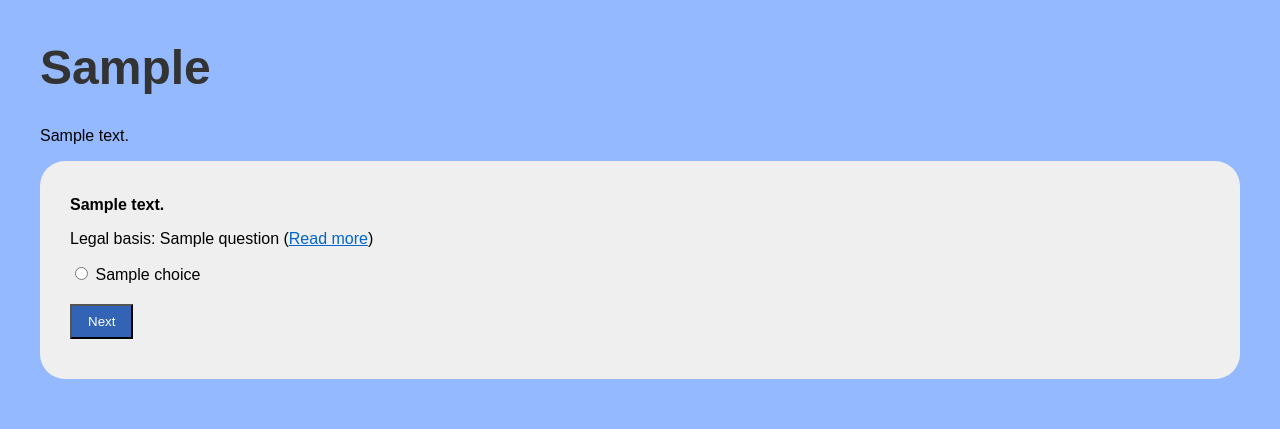
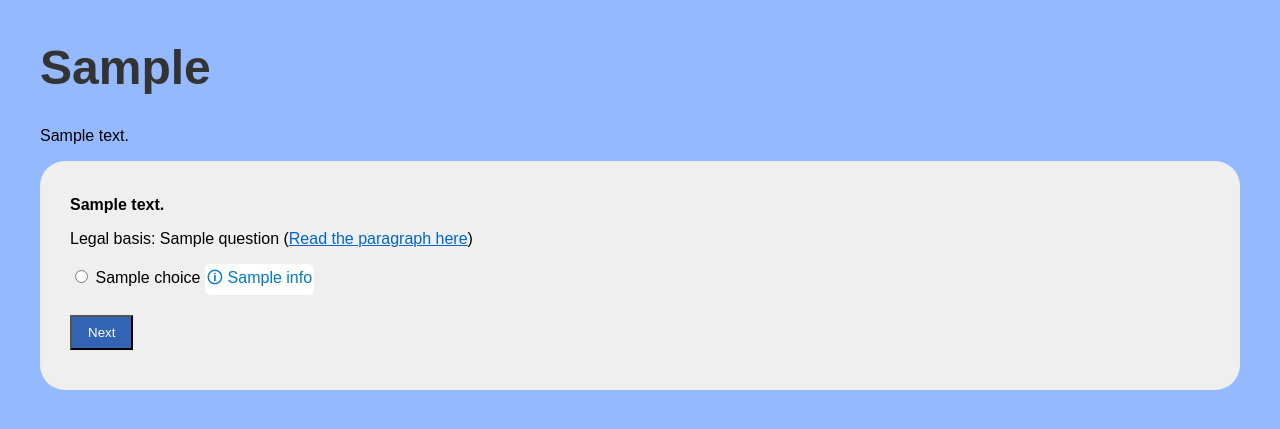
Before and after one commit to einfachjessi/rule_app, a Flask app: template templates/index.html in a window 1280 px wide. Shown: the top 429 px of the page. Run offline with Flask 3, Linux system fonts and the light colour scheme; the template is opened without the code that fills it: most values are stand-ins (such as "Sample title", 1, 10 or a date in 2020).

Commit message:
added the possibility for more information -> hover did not work out :(

```diff
--- a/rules.json
+++ b/rules.json
@@ -53,6 +53,7 @@
                     "next_question": "Q3"
                 },
                 "Has significant connection to Sweden and has lived in Sweden before": {
+                    "info": "Find more information in 3 kap. 7 §",
                     "legal_reason": [
                         {
                             "url": "https://www.riksdagen.se/sv/dokument-och-lagar/dokument/svensk-forfattningssamling/inkomstskattelag-19991229_sfs-1999-1229/#K3",
--- a/static/style.css
+++ b/static/style.css
@@ -42,7 +42,17 @@ a {
     margin-top: 15px;
     background: #fff;
     padding: 15px;
-    border-radius: 6px; }
+    border-radius: 6px;
+}
 .answers li {
     margin: 4px 0;
 }
+
+
+.info {
+    display: inline-block;
+    color: #0077cc;
+    background-color: #fff;
+    padding: 2px;
+    border-radius: 6px;
+}
--- a/templates/index.html
+++ b/templates/index.html
@@ -15,13 +15,16 @@
             <form method="POST" action="{{ url_for('index') }}">
                 <p><strong>{{ question.question_text }}</strong></p>
                 {% if question.question_legal_basis %}
-                    <p>Legal basis: {{ question.question_legal_basis }} (<a href="{{ question.question_legal_basis_url }}" target="_blank">Read more</a>)</p>
+                    <p>Legal basis: {{ question.question_legal_basis }} (<a href="{{ question.question_legal_basis_url }}" target="_blank">Read the paragraph here</a>)</p>
                 {% endif %}
 
                 {% for choice, data in question.choices.items() %}
                     <div>
                         <input type="radio" id="{{ choice }}" name="choice" value="{{ choice }}" required>
                         <label for="{{ choice }}">{{ choice }}</label>
+                        {% if data.info %}
+                            <div class="info"> 🛈 {{ data.info }}</div>
+                        {% endif %}
                     </div>
                 {% endfor %}
 
```
